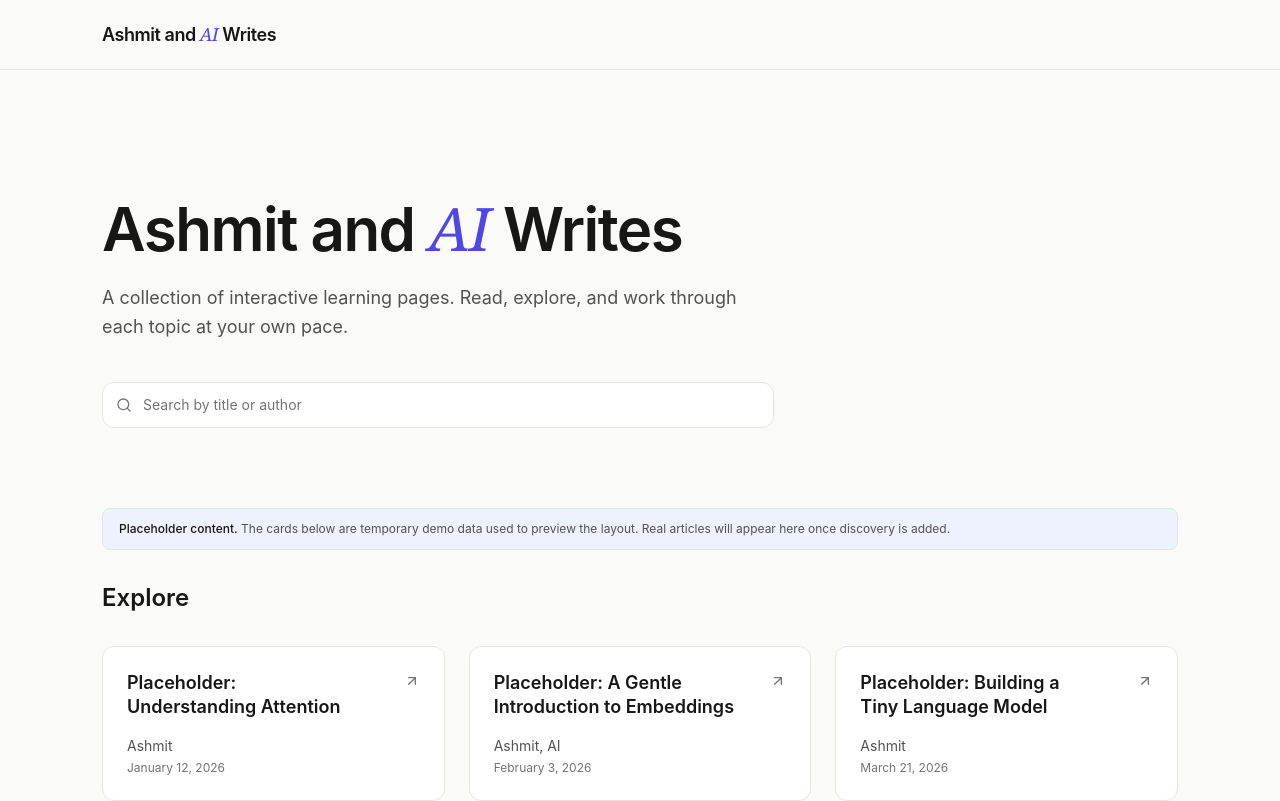
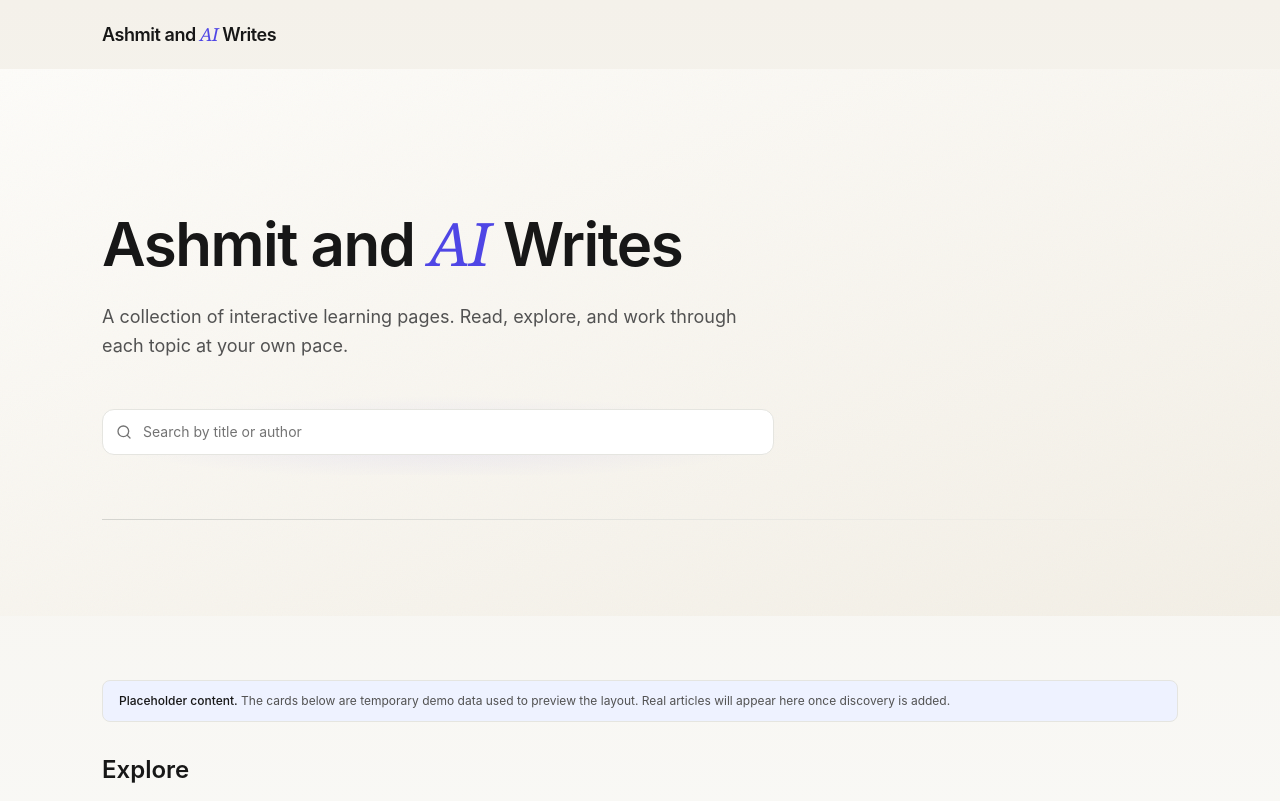
Before and after one commit to Ashmit-1/ashmit_writes, a React (Vite) app in the folder frontend/: page / in a window 1280 px wide. Shown: the top 801 px of the page. Built offline with nearby package versions, Linux system fonts and the light colour scheme.

Commit message:
feat(frontend): render hero as a distinct band with hairline detail

```diff
--- a/frontend/src/App.tsx
+++ b/frontend/src/App.tsx
@@ -17,13 +17,14 @@ export default function App() {
   const [query, setQuery] = useState('')
 
   return (
-    <div className="flex min-h-dvh flex-col bg-page">
+    <div className="page-wash flex min-h-dvh flex-col">
       <Header />
 
       <main className="flex-1">
-        <div className="mx-auto w-full max-w-[1140px] px-4 sm:px-6 lg:px-8">
-          <Hero query={query} onQueryChange={setQuery} />
+        {/* Hero renders its own full-width band; inner content is constrained there. */}
+        <Hero query={query} onQueryChange={setQuery} />
 
+        <div className="mx-auto w-full max-w-[1140px] px-4 pt-12 sm:px-6 sm:pt-16 lg:px-8">
           {/*
             Foundation-step notice. This banner is tied to the placeholder
             fixtures and disappears automatically once demo data is removed
--- a/frontend/src/components/Header.tsx
+++ b/frontend/src/components/Header.tsx
@@ -9,8 +9,8 @@ import { BrandMark } from './BrandMark'
  */
 export function Header() {
   return (
-    <header className="border-b border-border">
-      <div className="mx-auto flex max-w-[1140px] items-center justify-between gap-4 px-4 py-4 sm:px-6 sm:py-5 lg:px-8">
+    <header className="relative">
+      <div className="mx-auto flex max-w-[1140px] items-center justify-between gap-4 px-4 py-5 sm:px-6 lg:px-8">
         <a
           href="./"
           className="rounded-sm transition-colors duration-150 hover:text-accent"
--- a/frontend/src/components/Hero.tsx
+++ b/frontend/src/components/Hero.tsx
@@ -8,22 +8,28 @@ interface HeroProps {
 
 /**
  * Hero area: the primary identity, one supporting sentence, and the search
- * field. Per design.md this is the first strong typographic element on the
- * page, so it gets the largest vertical rhythm.
+ * field.
+ *
+ * Per design.md > Layout > Hero band, this renders as a distinct warm band:
+ * its own gradient background, a subtle paper grain, a hairline rule beneath,
+ * and a faint accent glow anchored behind the search field. The card grid
+ * below stays on the flat page color.
  */
 export function Hero({ query, onQueryChange }: HeroProps) {
   return (
-    <section className="pt-16 pb-12 sm:pt-24 sm:pb-16 lg:pt-32 lg:pb-20">
-      <h1>
+    <section className="hero-band paper-grain relative isolate overflow-hidden">
+      <div className="mx-auto w-full max-w-[1140px] px-4 pt-20 pb-14 sm:px-6 sm:pt-28 sm:pb-20 lg:px-8 lg:pt-36 lg:pb-24">
+        <h1 className="text-balance">
           <BrandMark size="hero" />
         </h1>
 
-      <p className="mt-4 max-w-2xl text-base leading-relaxed text-secondary sm:mt-6 sm:text-lg">
+        <p className="mt-5 max-w-2xl text-base leading-relaxed text-secondary sm:mt-7 sm:text-lg">
           A collection of interactive learning pages. Read, explore, and work
           through each topic at your own pace.
         </p>
 
-      <div className="mt-8 max-w-2xl sm:mt-10">
+        {/* Faint accent glow sits behind the search field only. */}
+        <div className="accent-glow mt-10 max-w-2xl sm:mt-12">
           <SearchBar
             value={query}
             onChange={onQueryChange}
@@ -31,6 +37,13 @@ export function Hero({ query, onQueryChange }: HeroProps) {
             placeholder="Search by title or author"
           />
         </div>
+
+        {/* Subtle editorial hairline closing the band. */}
+        <div
+          aria-hidden="true"
+          className="mt-14 h-px w-full bg-gradient-to-r from-border-strong via-border to-transparent sm:mt-16"
+        />
+      </div>
     </section>
   )
 }
```
Lines whose indentation alone changed are shown as unchanged.
